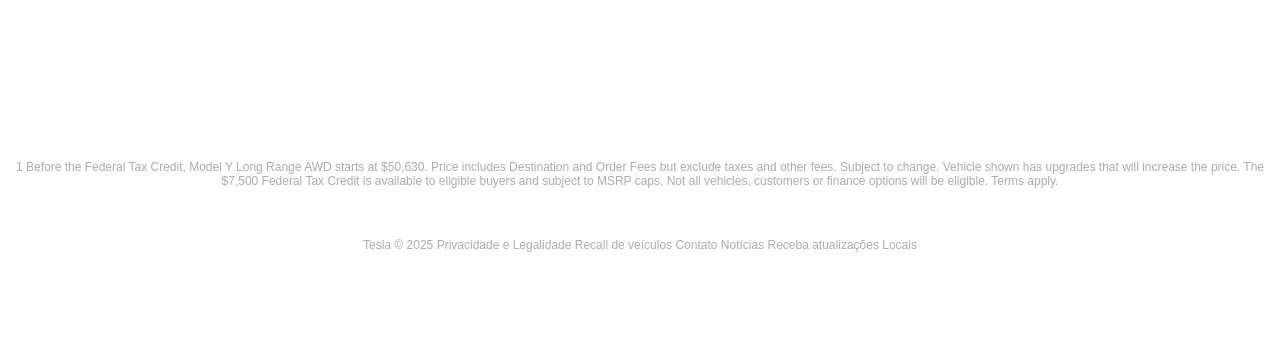
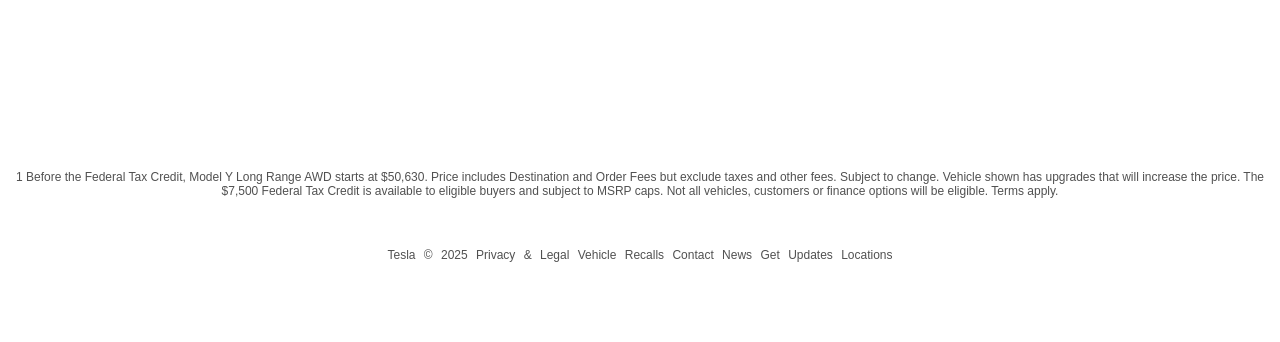
Before and after one commit to Ferreirallan/SiteTesla, a plain HTML site: page index.html in a window 1280 px wide. Shown: the part 4910-5252 px from the top of the page. Drawn offline with Linux system fonts and the light colour scheme.

Commit message:
finishing the footer

```diff
--- a/index.html
+++ b/index.html
@@ -79,16 +79,16 @@
     </div><!--sr-->
 </section><!--roof-->
 </body>
-</html>
 <footer>
     1 Before the Federal Tax Credit, Model Y Long Range AWD starts at $50,630. Price includes Destination and Order Fees but exclude taxes and other fees. Subject to change. Vehicle shown has upgrades that will increase the price. The $7,500 Federal Tax Credit is available to eligible buyers and subject to MSRP caps. Not all vehicles, customers or finance options will be eligible. Terms apply.
     <div class="rodape">
         Tesla © 2025
-Privacidade e Legalidade
-Recall de veículos
-Contato
-Notícias
-Receba atualizações
-Locais
-    </div>
+        Privacy & Legal
+        Vehicle Recalls
+        Contact
+        News
+        Get Updates
+        Locations
+    </div><!--rodape-->
 </footer>
+</html>
--- a/stylesheet.css
+++ b/stylesheet.css
@@ -268,10 +268,11 @@ section.modelx{
 footer{
     text-align: center;
     font-size: 12px;
-    padding-top: 30px;
-    color: rgb(175, 170, 170);
+    padding-top: 40px;
+    color:rgba(0, 0, 0, 0.685)
 }
 .rodape{
     padding-top: 50px;
     padding-bottom: 80px;
+    word-spacing: 5px;
 }
```
